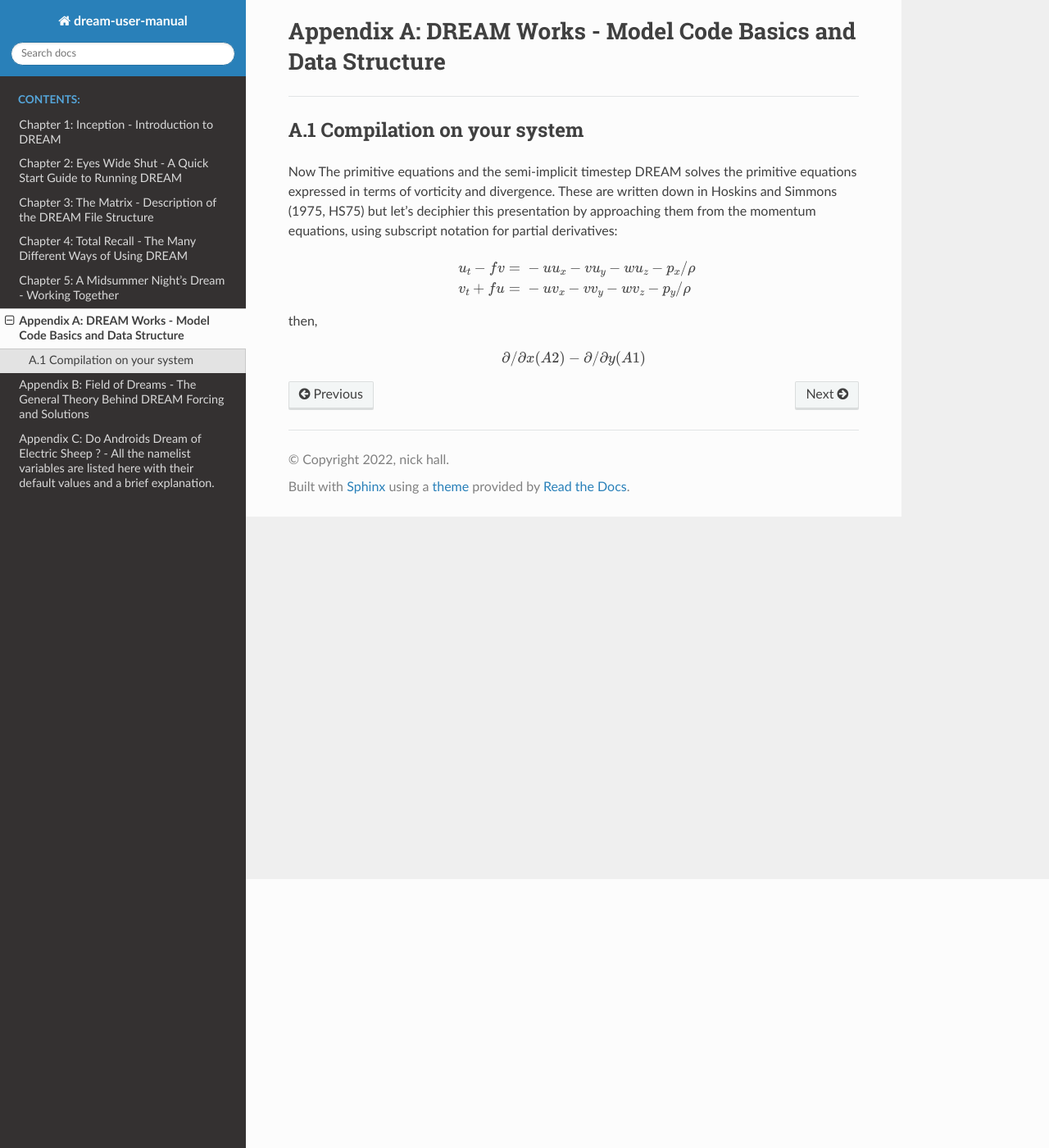
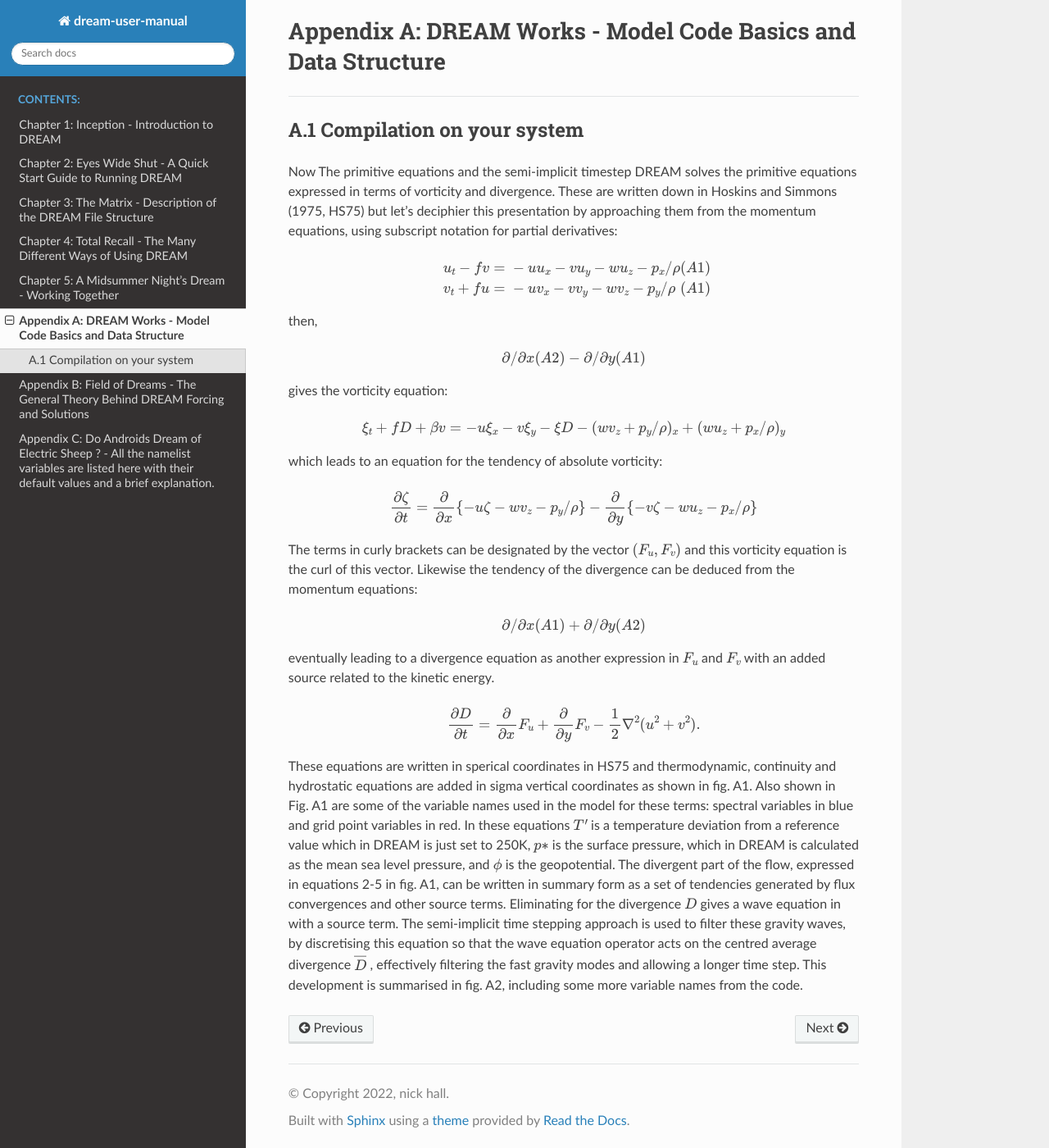
Before and after one commit to dream-gcm/usermanual, a Sphinx documentation site: the page built from source/AppendixA.md, in a window 1280 px wide and 1400 px high, scrolled down 328 px. Shown: the whole window at 82% size. Built offline with Sphinx 7.4.7 and the Read the Docs theme 2.0.0, drawn with Linux system fonts in a browser that asks for light colours.

Commit message:
SLX: starts appendix A with equations

```diff
--- a/source/AppendixA.md
+++ b/source/AppendixA.md
@@ -8,8 +8,8 @@ DREAM solves the primitive equations expressed in terms of vorticity and diverge
 
 $$
    \begin{eqnarray}
-      u_t - fv &=& -uu_x - vu_y -wu_z - p_x/\rho \label{eqA1} \\
-      v_t + fu &=& -uv_x - vv_y -wv_z - p_y/\rho \label{eqA2}
+      u_t - fv &=& -uu_x - vu_y -wu_z - p_x/\rho & (A1) \\
+      v_t + fu &=& -uv_x - vv_y -wv_z - p_y/\rho & (A1) \\
    \end{eqnarray}
 $$
 
@@ -20,3 +20,34 @@ $$
       \partial/\partial x (A2) - \partial/\partial y (A1)
    \end{equation}
 $$
+gives the vorticity equation:
+
+$$
+   \begin{equation}
+      \xi_t + f D + \beta v = -u\xi_x - v\xi_y - \xi D - (wv_z + p_y/\rho)_x + (wu_z + p_x/\rho)_y
+   \end{equation}
+$$
+which leads to an equation for the tendency of absolute vorticity:
+
+$$
+   \begin{equation}
+      \frac{\partial\zeta}{\partial t} = \frac{\partial}{\partial x} \{-u\zeta - wv_z - p_y/\rho\} - \frac{\partial}{\partial y} \{-v\zeta - wu_z - p_x/\rho\}
+   \end{equation}
+$$
+
+The terms in curly brackets can be designated by the vector $(F_u,F_v)$ and this vorticity equation is the curl of this vector. Likewise the tendency of the divergence  can be deduced from the momentum equations:
+
+$$
+   \begin{equation}
+      \partial/\partial x (A1) + \partial/\partial y (A2)
+   \end{equation}
+$$
+eventually leading to a divergence equation as another expression in $F_u$ and $F_v$  with an added source related to the kinetic energy.
+
+$$
+   \begin{equation}
+\frac{\partial D}{\partial t} = \frac{\partial}{\partial x} F_u + \frac{\partial}{\partial y} F_v - \frac{1}{2}\nabla^2(u^2 + v^2).
+   \end{equation}
+$$
+
+These equations are written in sperical coordinates in HS75 and thermodynamic, continuity and hydrostatic equations are added in sigma vertical coordinates as shown in fig. A1. Also shown in Fig. A1 are some of the variable names used in the model for these terms: spectral variables in blue and grid point variables in red. In these equations $T'$ is a temperature deviation from a reference value which in DREAM is just set to 250K, $p*$ is the surface pressure, which in DREAM is calculated as the mean sea level pressure, and $\phi$  is the geopotential. The divergent part of the flow, expressed in equations 2-5 in fig. A1, can be written in summary form as a set of tendencies generated by flux convergences and other source terms. Eliminating for the divergence $D$ gives a wave equation in  with a source term. The semi-implicit time stepping approach is used to filter these gravity waves, by discretising this equation so that  the wave equation operator acts on the centred average divergence $\overline{D}$ , effectively filtering the fast gravity modes and allowing a longer time step. This development is summarised in fig. A2, including some more variable names from the code.
```
